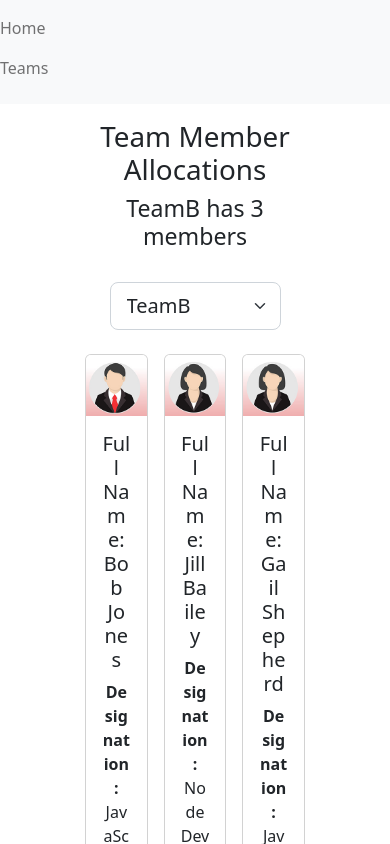
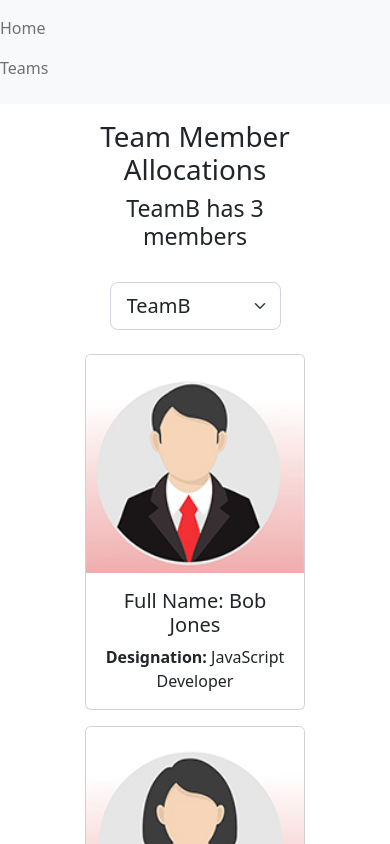
Before and after one commit to rsmacias/team-member-allocation-app, a React (Create React App) app: page / in a window 390 px wide. Shown: the top 844 px of the page. Built offline with nearby package versions, Linux system fonts and the light colour scheme.

Commit message:
Implement Media Queries

```diff
--- a/src/App.css
+++ b/src/App.css
@@ -14,3 +14,9 @@ body {
 h1, h2, h3, h4, h5, p {
   text-align: center;
 }
+
+@media only screen and (max-width:600px) {
+  .card-collection {
+    grid-template-columns: 1fr;
+  }
+}
```
